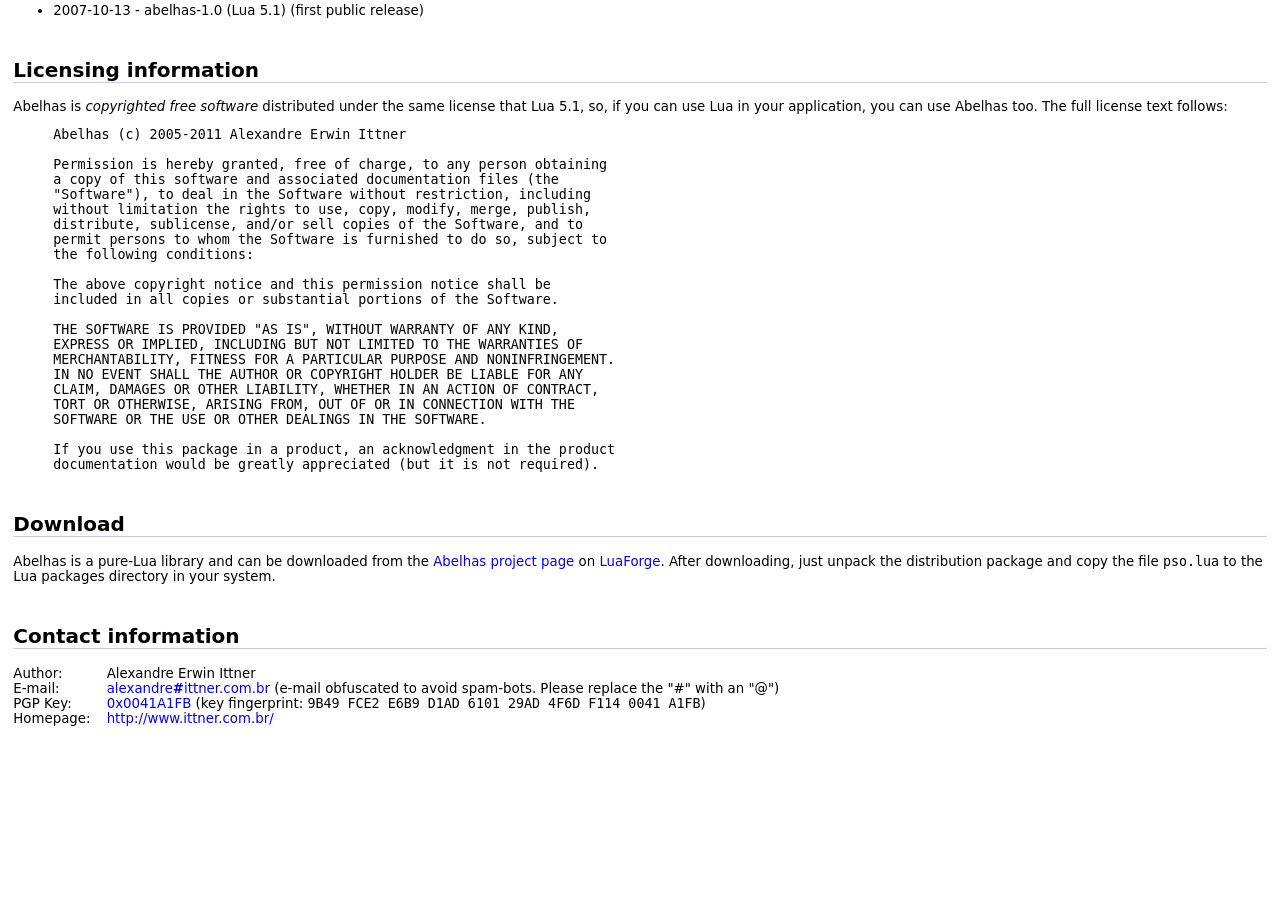
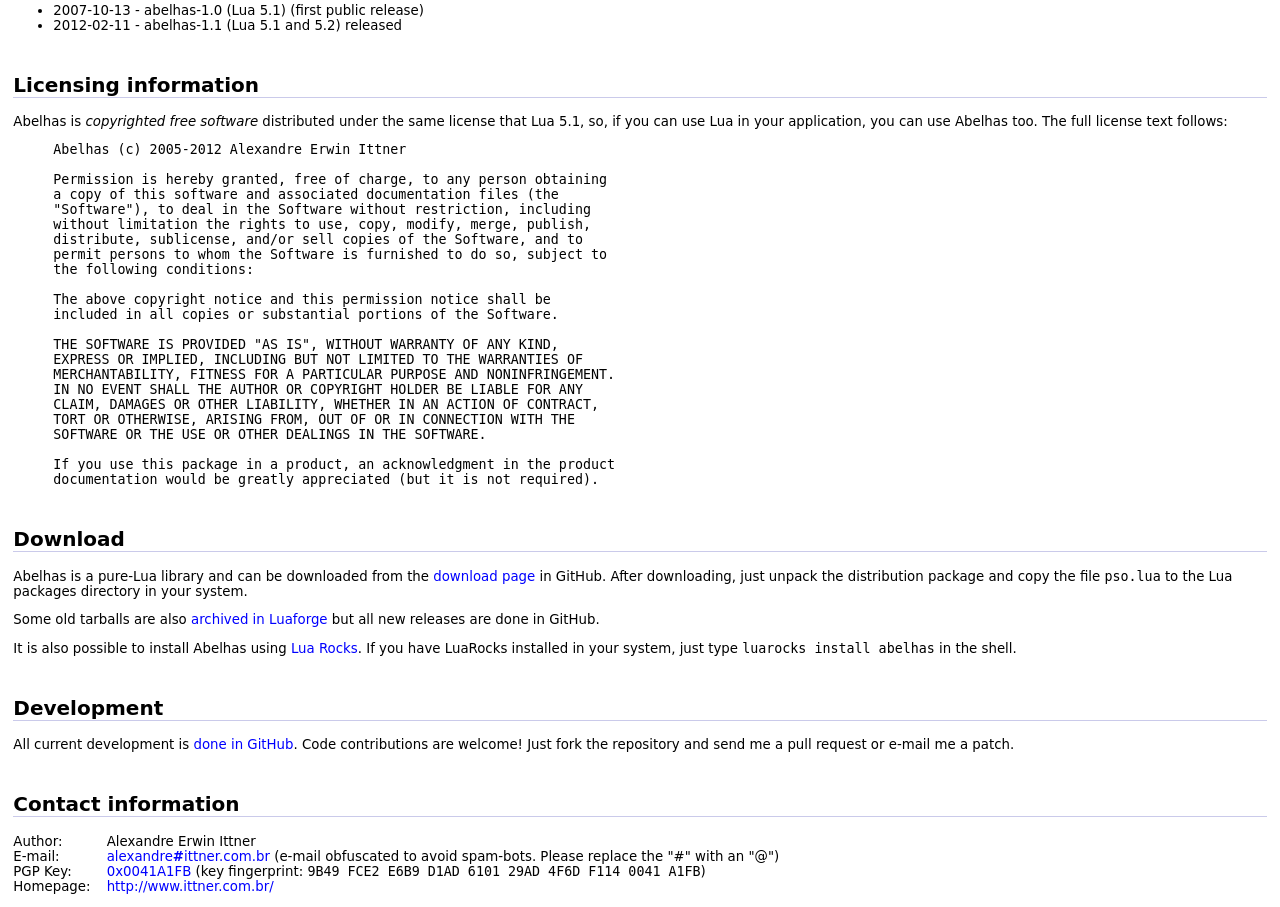
Before and after one commit to ittner/abelhas, a plain HTML site: page index.html in a window 1280 px wide. Shown: the part 773-1680 px from the top of the page. Before the commit the page ends 1512 px from the top, so only its background shows below. Drawn offline with Linux system fonts and the light colour scheme.

Commit message:
Update website
New version, fix refences to Github and Luaforge.

```diff
--- a/index.html
+++ b/index.html
@@ -21,6 +21,7 @@
   <li><a href="#history">History</a></li>
   <li><a href="#license">Licensing</a></li>
   <li><a href="#download">Download</a></li>
+  <li><a href="#development">Development</a></li>
   <li><a href="manual.html">Reference manual</a></li>
   <li><a href="#contact">Contact information</a></li>
  </ul>
@@ -40,6 +41,7 @@
 
 <ul>
   <li>2007-10-13 - abelhas-1.0 (Lua 5.1) (first public release)</li>
+  <li>2012-02-11 - abelhas-1.1 (Lua 5.1 and 5.2) released</li>
 </ul>
 
 
@@ -52,7 +54,7 @@ use Abelhas too. The full license text follows: </p>
 
 <blockquote>
 <pre>
-Abelhas (c) 2005-2011 Alexandre Erwin Ittner
+Abelhas (c) 2005-2012 Alexandre Erwin Ittner
 
 Permission is hereby granted, free of charge, to any person obtaining
 a copy of this software and associated documentation files (the
@@ -80,15 +82,31 @@ documentation would be greatly appreciated (but it is not required).
 
 
 
-
-
 <h2 id="download">Download</h2>
 
 <p> Abelhas is a pure-Lua library and can be downloaded from the
-<a href="http://luaforge.net/projects/abelhas/">Abelhas project
-page</a> on <a href="http://www.luaforge.net">LuaForge</a>. After
-downloading, just unpack the distribution package and copy the file
-<code>pso.lua</code> to the Lua packages directory in your system. </p>
+<a href="https://github.com/ittner/abelhas/downloads">download page</a>
+in GitHub. After downloading, just unpack the distribution package and
+copy the file <code>pso.lua</code> to the Lua packages directory in your
+system.</p>
+
+<p>Some old tarballs are also
+<a href="http://luaforge.net/projects/abelhas/">archived in Luaforge</a> but
+all new releases are done in GitHub.</p>
+
+<p>It is also possible to install Abelhas using
+<a href="http://luarocks.org">Lua Rocks</a>. If you have LuaRocks installed
+in your system, just type <code>luarocks install abelhas</code> in the
+shell.</p>
+
+
+
+<h2 id="development">Development</h2>
+
+<p>All current development is <a href="https://github.com/ittner/abelhas">done
+in GitHub</a>. Code contributions are welcome! Just fork the repository and
+send me a pull request or e-mail me a patch.</p>
+
 
 
 
```
Also changed, not shown: manual.html (+24 -5 lines).
